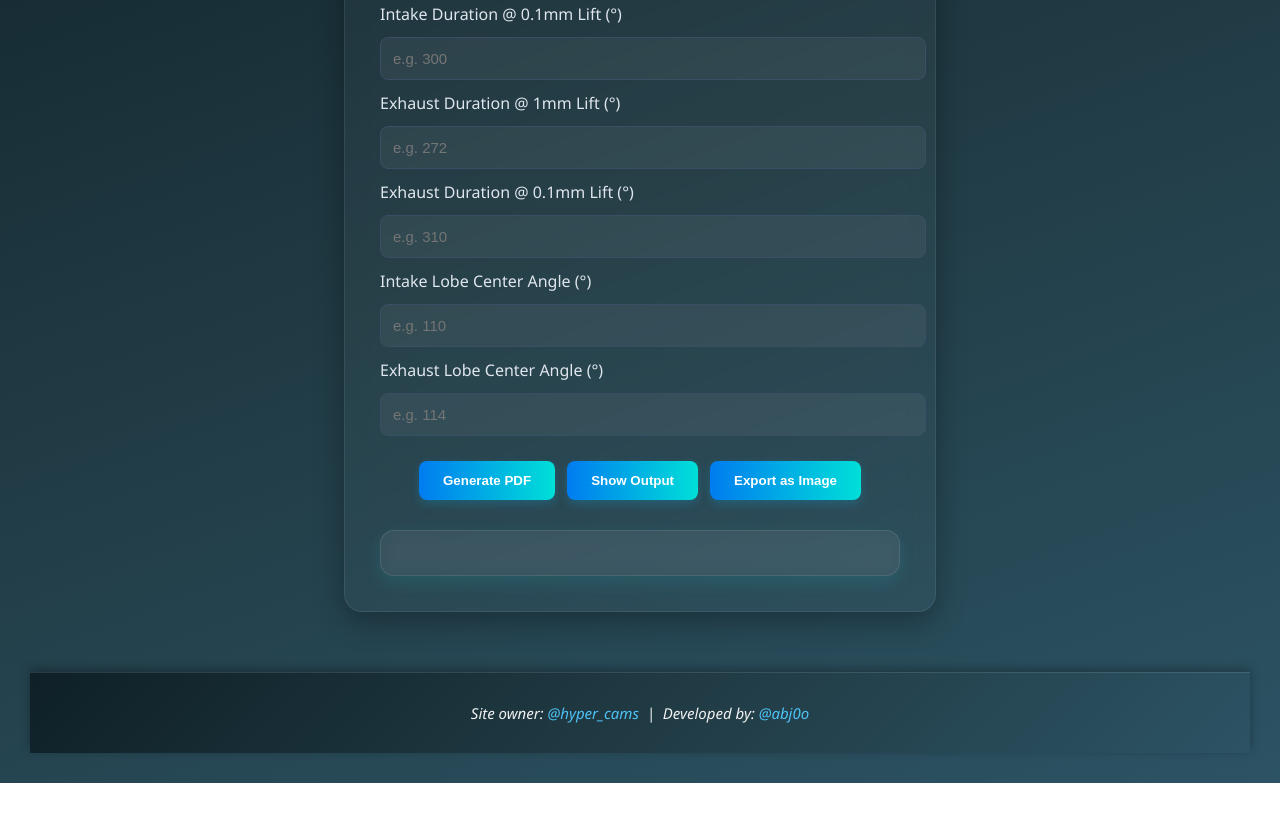
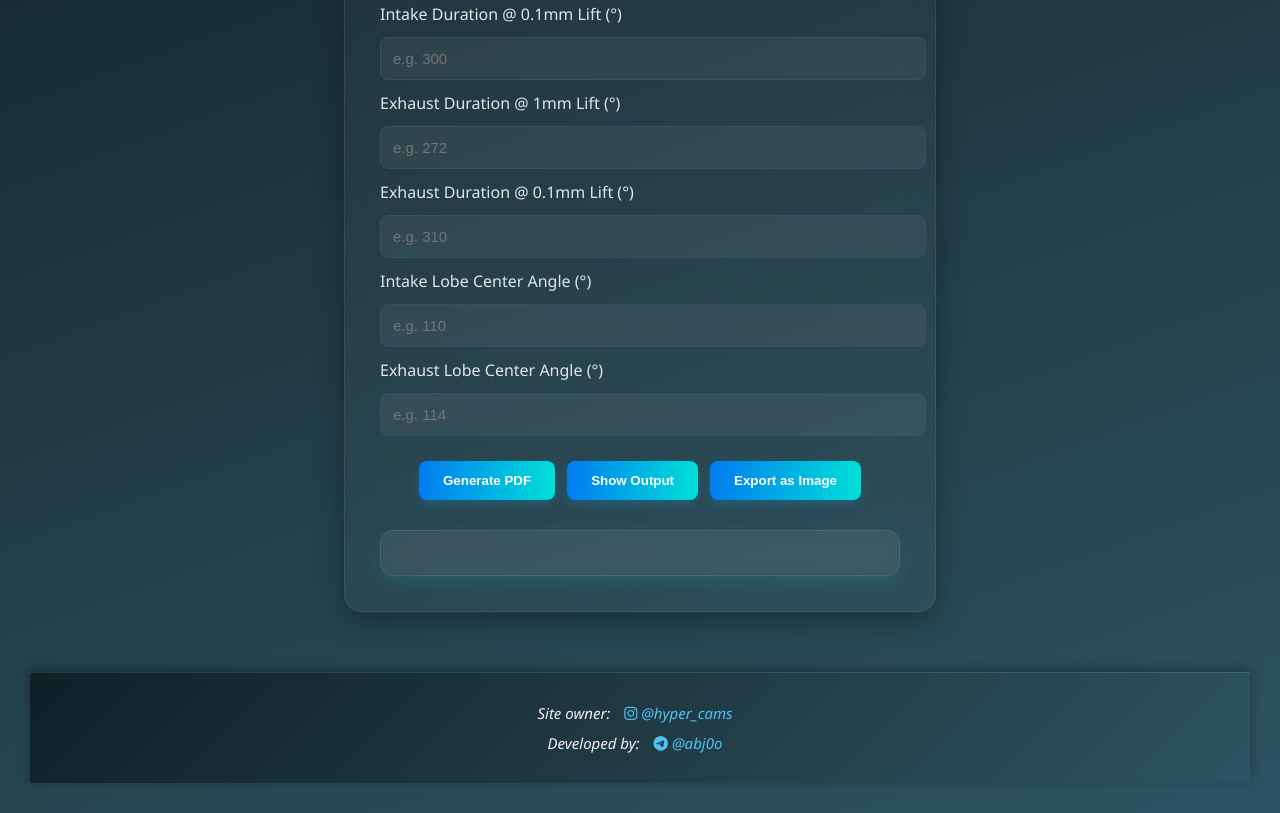
Before and after one commit to TssHack/cam, a plain HTML site: page index.html in a window 1280 px wide. Shown: the part 400-1213 px from the top of the page. Before the commit the page ends 1183 px from the top, so only its background shows below. Drawn offline with nearby package versions, Linux system fonts and the light colour scheme.

Commit message:
Update index.html

```diff
--- a/index.html
+++ b/index.html
@@ -7,6 +7,7 @@
   <link rel="stylesheet" href="style.css" />
   <link rel="icon" type="image/png" href="goz.png" />
   <script src="https://cdnjs.cloudflare.com/ajax/libs/jspdf/2.5.1/jspdf.umd.min.js"></script>
+  <link rel="stylesheet" href="https://cdnjs.cloudflare.com/ajax/libs/font-awesome/6.5.0/css/all.min.css" />
   <script src="https://cdnjs.cloudflare.com/ajax/libs/html2canvas/1.4.1/html2canvas.min.js"></script>
 </head>
 <body>
@@ -66,19 +67,28 @@
   box-shadow: 0 -3px 10px rgba(0, 0, 0, 0.3);
   border-top: 1px solid rgba(255, 255, 255, 0.1);
 ">
+  <div style="margin-bottom: 10px;">
     Site owner:
     <a href="https://www.instagram.com/hyper_cams" target="_blank" style="
       color: #4fc3f7;
       text-decoration: none;
+      margin: 0 10px;
       transition: color 0.3s ease;
-  " onmouseover="this.style.color='#ffffff'" onmouseout="this.style.color='#4fc3f7'">@hyper_cams</a>
-  &nbsp;|&nbsp;
+    " onmouseover="this.style.color='#ffffff'" onmouseout="this.style.color='#4fc3f7'">
+      <i class="fab fa-instagram"></i> @hyper_cams
+    </a>
+  </div>
+  <div>
     Developed by:
     <a href="https://t.me/abj0o" target="_blank" style="
       color: #4fc3f7;
       text-decoration: none;
+      margin: 0 10px;
       transition: color 0.3s ease;
-  " onmouseover="this.style.color='#ffffff'" onmouseout="this.style.color='#4fc3f7'">@abj0o</a>
+    " onmouseover="this.style.color='#ffffff'" onmouseout="this.style.color='#4fc3f7'">
+      <i class="fab fa-telegram"></i> @abj0o
+    </a>
+  </div>
 </footer>
 
   <script src="script.js"></script>
```
Lines whose indentation alone changed are shown as unchanged.
